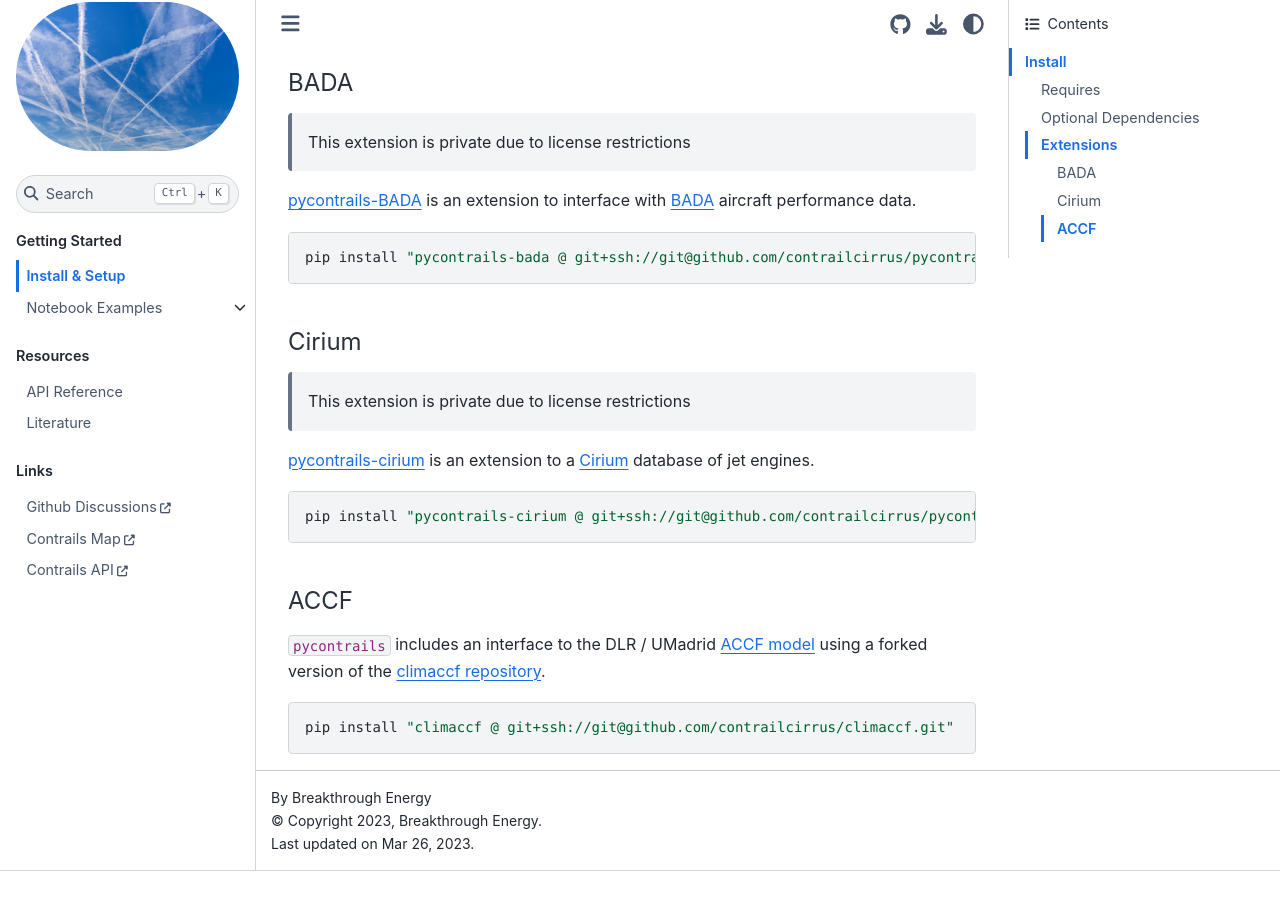
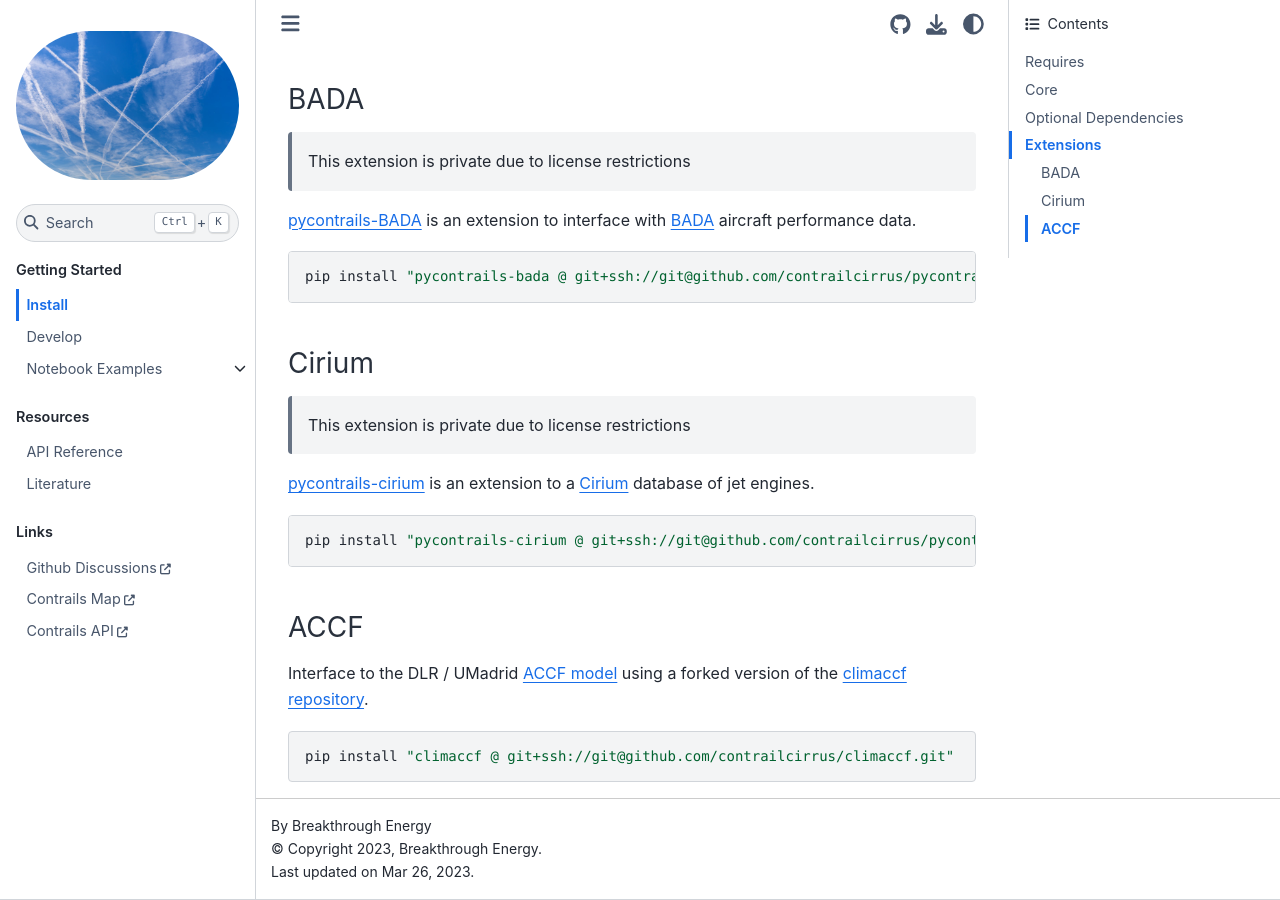
Before and after one commit to contrailcirrus/pycontrails, a Sphinx documentation site: the page built from docs/install.rst, in a window 1280 px wide and 900 px high, scrolled down 1228 px. Built offline with Sphinx 7.4.7 and the Sphinx Book theme 1.1.4, drawn with Linux system fonts in a browser that asks for light colours; pages that are not in the unit, such as notebooks, are missing from menus; the version number is read from the project's files by our own code; before the commit the page ends 2099 px from its top, so only the background shows below that.

Commit message:
Copy editing, fixes

```diff
--- a/docs/index.rst
+++ b/docs/index.rst
@@ -13,6 +13,7 @@ Contrail Modeling and Mitigation
    :caption: Getting Started
 
    install
+   develop
    examples
 
 .. toctree::
--- a/docs/install.rst
+++ b/docs/install.rst
@@ -1,16 +1,14 @@
-
-Install & Setup
-===============
-
 
 Install
--------
+=======
 
 Requires
-~~~~~~~~
+--------
 
 - Python (3.9 or later)
 
+Core
+----
 
 Install the latest release using ``pip``:
 
@@ -31,7 +29,7 @@ Install the latest development version directly from GitHub:
 
 
 Optional Dependencies
-~~~~~~~~~~~~~~~~~~~~~
+---------------------
 
 The ``pycontrails`` package uses optional dependencies for specific features:
 
@@ -59,14 +57,14 @@ for the latest optional dependencies.
 
 
 Extensions
-~~~~~~~~~~
+----------
 
 Some features of ``pycontrails`` are written as extensions that can be added manually:
 
 .. _bada-install:
 
 BADA
-""""
+~~~~
 
     This extension is private due to license restrictions
 
@@ -78,7 +76,7 @@ interface with `BADA <https://www.eurocontrol.int/model/bada>`__ aircraft perfor
     pip install "pycontrails-bada @ git+ssh://git@github.com/contrailcirrus/pycontrails-bada.git"
 
 Cirium
-""""""
+~~~~~~
 
     This extension is private due to license restrictions
 
@@ -92,10 +90,9 @@ to a `Cirium <https://www.cirium.com/>`__ database of jet engines.
 .. _accf-install:
 
 ACCF
-""""
+~~~~
 
-``pycontrails`` includes an interface to the DLR / UMadrid
-`ACCF model <https://gmd.copernicus.org/preprints/gmd-2022-203/>`__
+Interface to the DLR / UMadrid `ACCF model <https://gmd.copernicus.org/preprints/gmd-2022-203/>`__
 using a forked version of the `climaccf repository <https://github.com/dlr-pa/climaccf>`__.
 
 .. code-block:: bash
```
Also changed, not shown: docs/examples.rst (+13 -9 lines).
